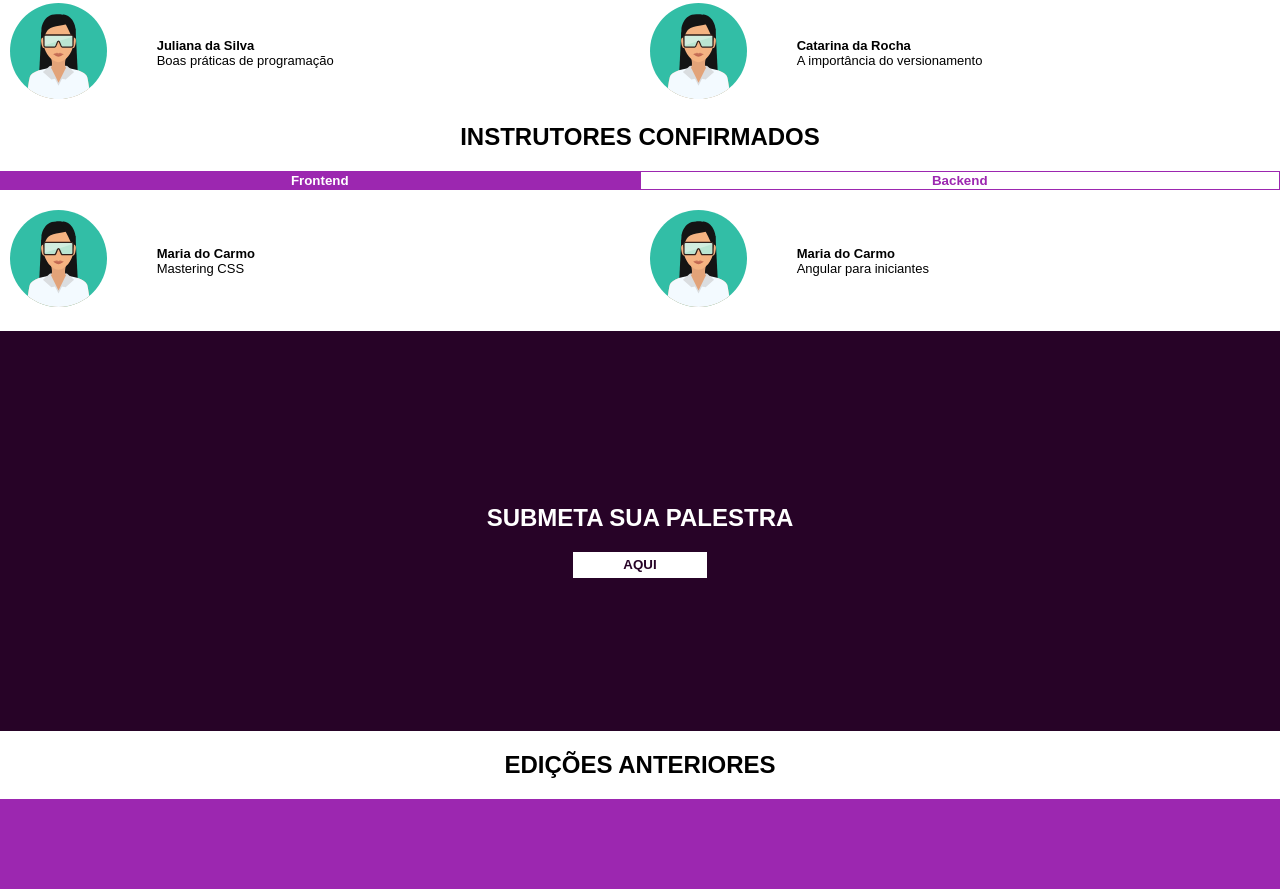
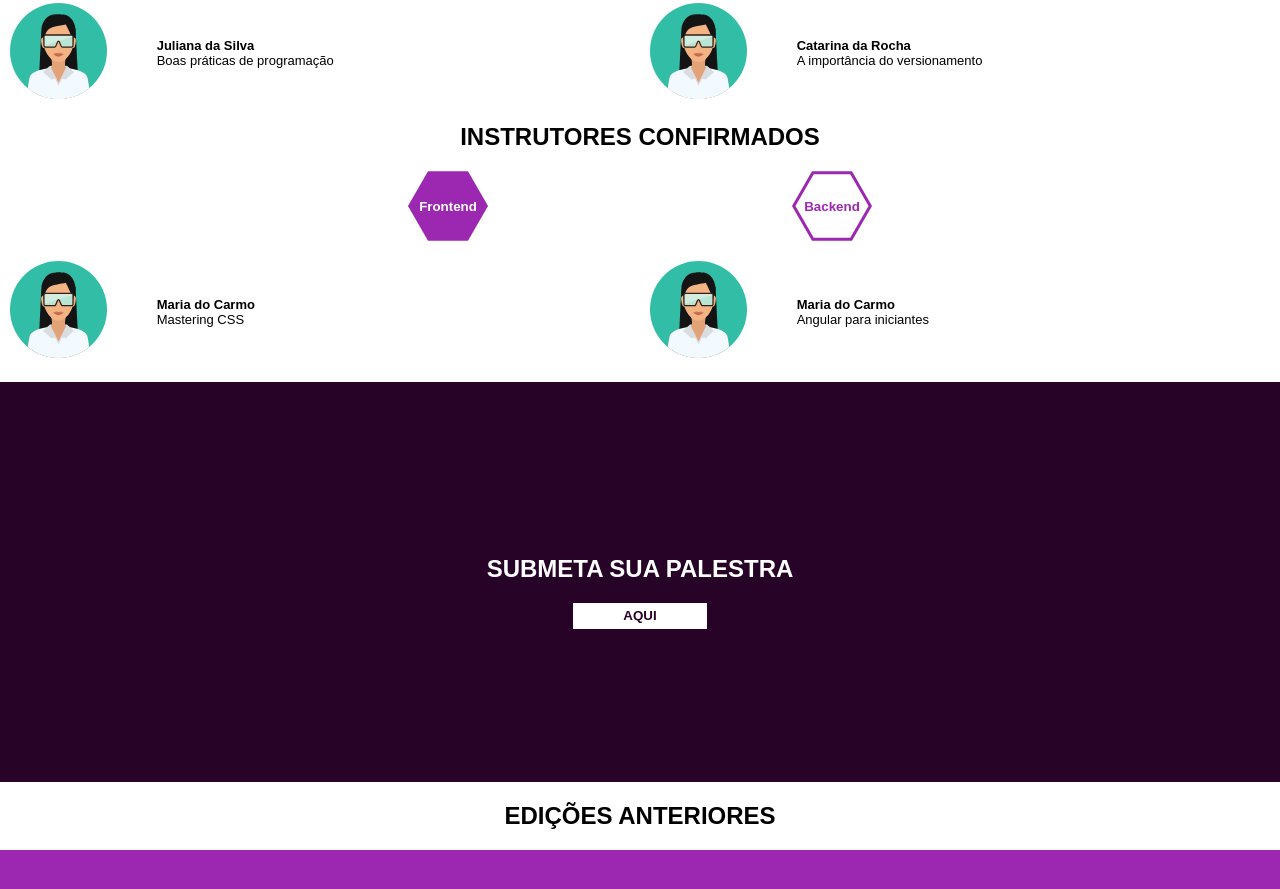
Before and after one commit to Allanflo88/site-semana-da-tecnologia-fatec-sorocaba, a website: page index.html in a window 1280 px wide. Shown: the part 1233-2122 px from the top of the page. Drawn offline with Linux system fonts and the light colour scheme; files whose address does not match are found by name.

Commit message:
add hexagons to instructors tabs

```diff
--- a/style.scss
+++ b/style.scss
@@ -241,23 +241,26 @@ body {
     width: 100%;
     display: flex;
     flex-flow: row;
+    justify-content: center;
 
     &__tab {
       border-radius: 0;
-      border: 1px solid $primary-color;
-      color: $primary-color;
+      border: 0;
+      color: #9c27b0;
       background-color: white;
-      background-size: 0;
+      background-image: url("./images/empty_hexagon.svg");
       font-weight: bold;
-      width: 100%;
+      background-size: 80px;
+      background-repeat: no-repeat;
+      background-position: center;
+      height: 70px;
+      padding: 0;
+      width: 30vw;
       z-index: 1;
 
       &--active {
-        background-color: $primary-color;
-        border: 0;
         color: white;
-        background-size: 100%;
-        transition: 0.5s ease-in;
+        background-image: url("./images/full_hexagon.svg");
       }
     }
   }
```
Also changed, not shown: style.css, 1 other file.
